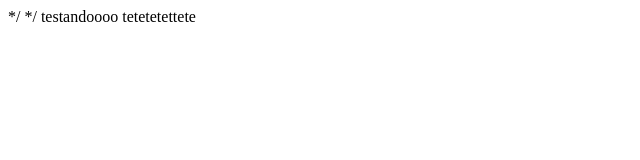
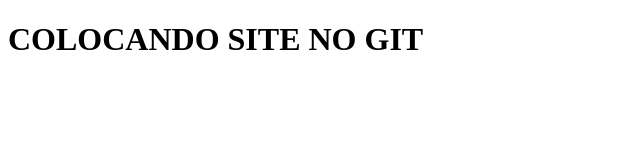
Before and after one commit to jorgebarreiras/CursoJAVASCRIPTaBAC, a plain HTML site: page aula01/index.html in a window 1280 px wide. Shown: the whole page, without its empty margins (0-640 px from the left). Drawn offline with Linux system fonts and the light colour scheme.

Commit message:
ALTERANDO TITULO

```diff
--- a/aula01/index.html
+++ b/aula01/index.html
@@ -7,14 +7,11 @@
     <title>Document</title>
 </head>
 <body>
-*/
+<h1>
+
+COLOCANDO SITE NO GIT
 
 
-
-
-*/
-
-    testandoooo
-    tetetetettete
+</h1>
 </body>
 </html>
```
